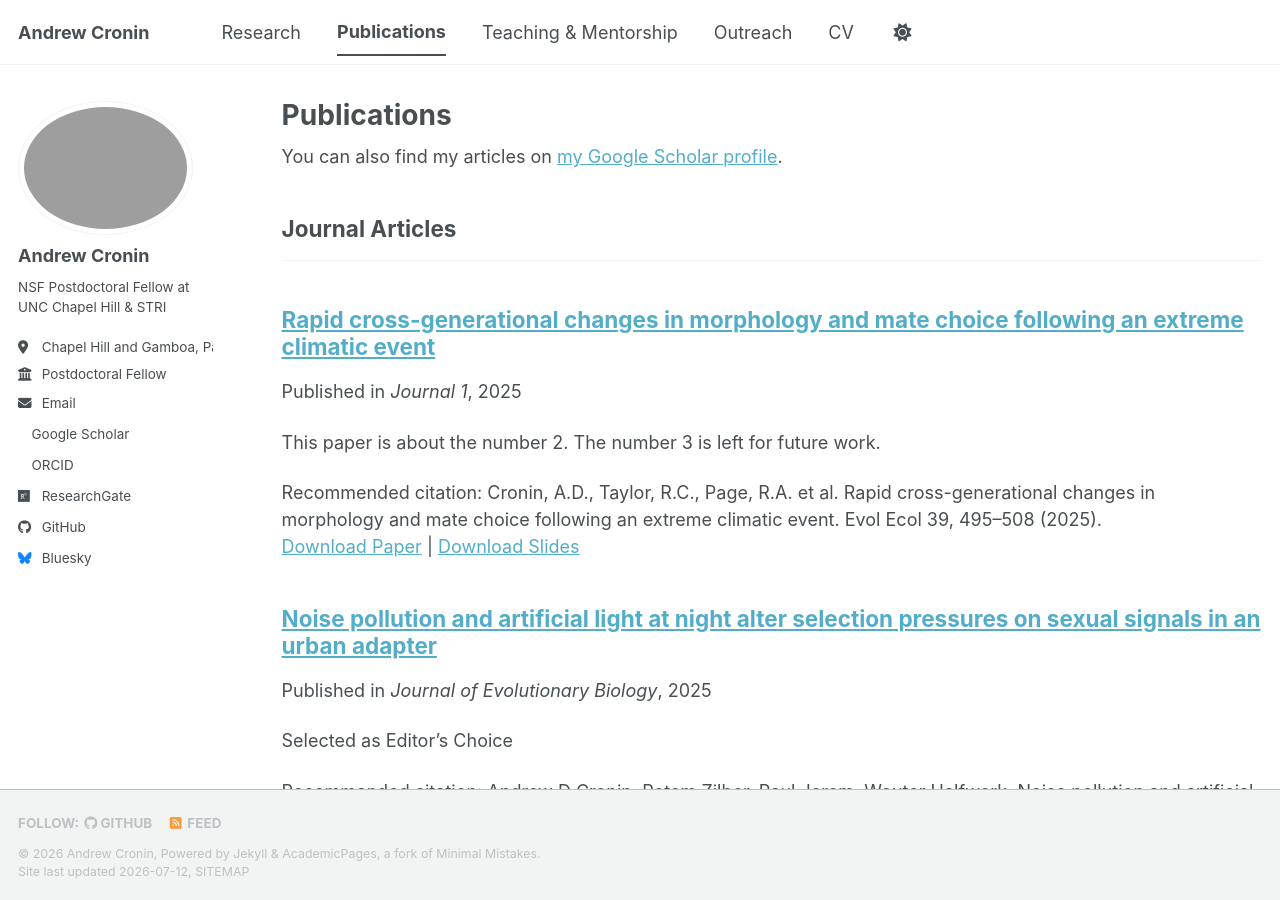
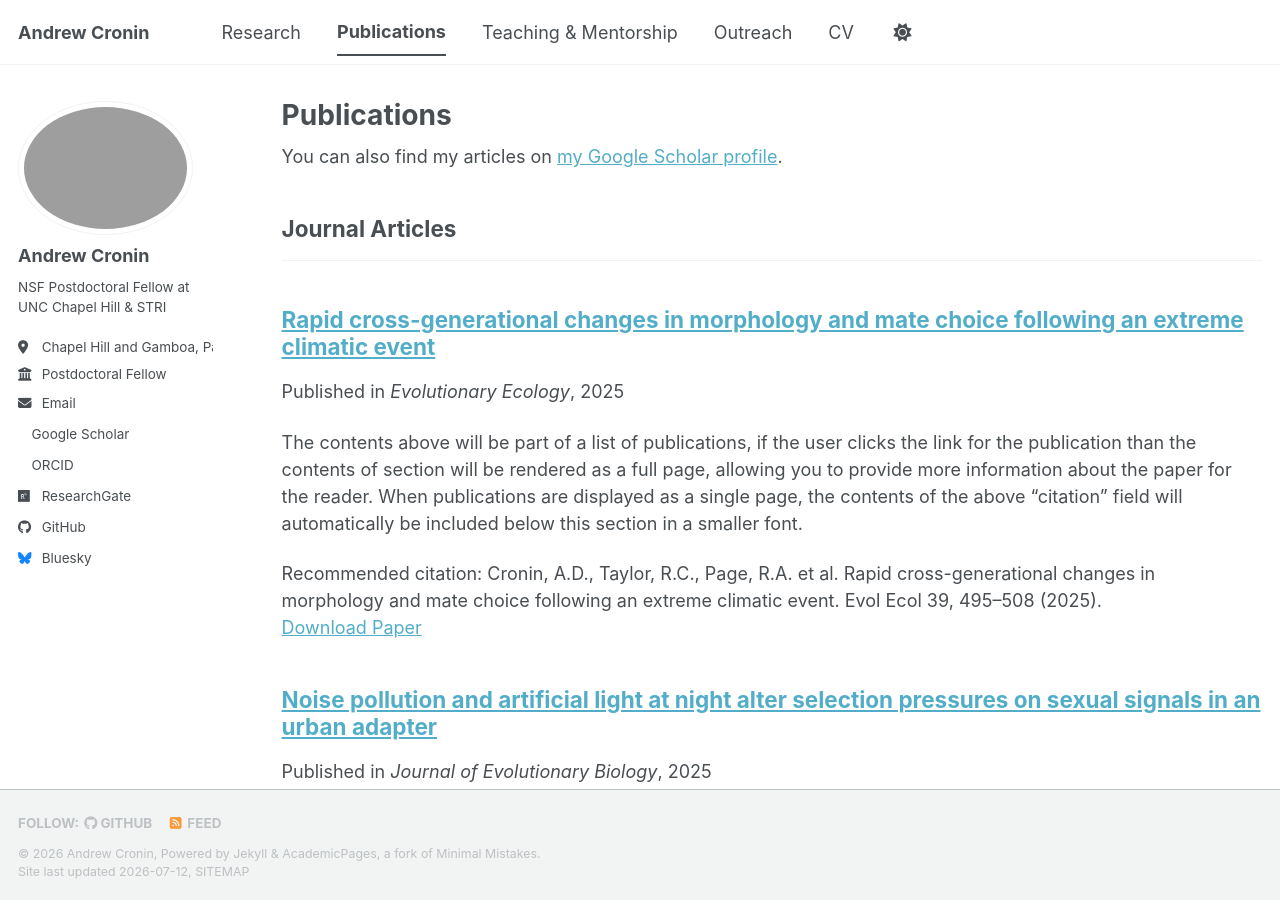
Before and after one commit to andrewdcronin/andrewdcronin.github.io, a Jekyll site: the page built from _pages/publications.html, in a window 1280 px wide and 900 px high. Built offline with Jekyll 4.4.1, drawn with Linux system fonts in a browser that asks for light colours; a style sheet for code colours, icons or effects is not loaded.

Commit message:
Update publication details for paper number 2
Updated the venue and paper URL for the publication.

```diff
--- a/_publications/2010-10-01-paper-title-number-2.md
+++ b/_publications/2010-10-01-paper-title-number-2.md
@@ -3,11 +3,9 @@ title: "Rapid cross-generational changes in morphology and mate choice following
 collection: publications
 category: manuscripts
 permalink: /publication/2010-10-01-paper-title-number-2
-excerpt: 'This paper is about the number 2. The number 3 is left for future work.'
 date: 2025-10-01
-venue: 'Journal 1'
-slidesurl: 'https://academicpages.github.io/files/slides2.pdf'
-paperurl: '[https://academicpages.github.io/files/paper2.pdf](https://doi.org/10.1007/s10682-024-10324-1)'
+venue: 'Evolutionary Ecology'
+paperurl: 'https://doi.org/10.1007/s10682-024-10324-1'
 citation: 'Cronin, A.D., Taylor, R.C., Page, R.A. et al. Rapid cross-generational changes in morphology and mate choice following an extreme climatic event. Evol Ecol 39, 495–508 (2025).'
 ---
 
```
